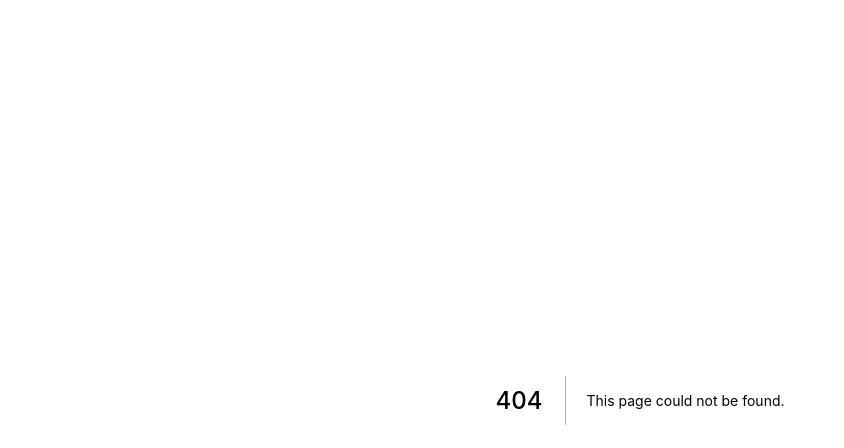
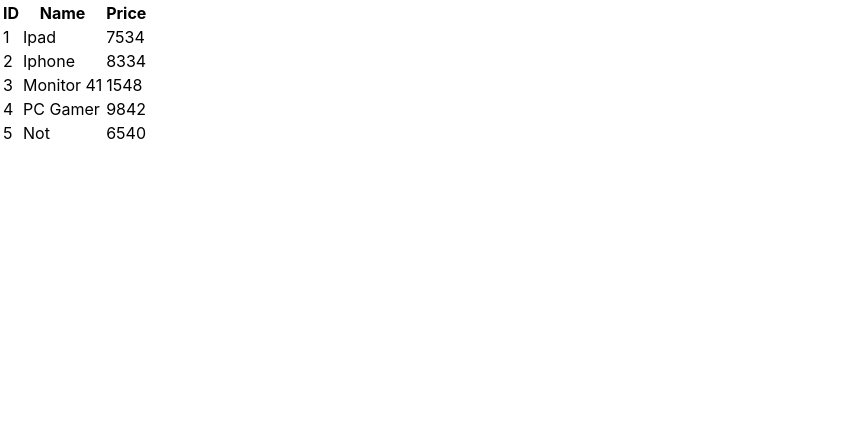
Before and after one commit to eduardoel/AulasReact, a Next.js app in the folder exerciciosudemy/: page /render/repetitionb in a window 1280 px wide. Before the commit this address had no page. Shown: the top 448 px of the page, without its empty margins (0-844 px from the left). Built offline with nearby package versions, Linux system fonts and the light colour scheme.

Commit message:
First day of study 2.0

```diff
--- /dev/null
+++ b/exerciciosudemy/src/data/productlist.js
@@ -0,0 +1,9 @@
+import Product from "../model/product";
+
+export default [
+    new Product(1, "Ipad", 7534),
+    new Product(2, "Iphone", 8334),
+    new Product(3, "Monitor 41", 1548),
+    new Product(4, "PC Gamer", 9842),
+    new Product(5, "Not", 6540),
+]
--- /dev/null
+++ b/exerciciosudemy/src/model/product.js
@@ -0,0 +1,23 @@
+export default class Product {
+    #id
+    #name
+    #price
+
+    constructor(id, name, price) {
+        this.#id = id
+        this.#name = name
+        this.#price = price
+    }
+
+    get id() {
+        return this.#id
+    }
+
+    get name() {
+        return this.#name
+    }
+
+    get price() {
+        return this.#price
+    }
+}
--- /dev/null
+++ b/exerciciosudemy/src/pages/render/repetitionb.jsx
@@ -0,0 +1,32 @@
+import productList from '../../data/productlist'
+export default function Repetitionb() {
+
+    function renderLines() {
+        return productList.map(product => {
+            return (
+                <tr key={product.id}>
+                    <td>{product.id}</td>
+                    <td>{product.name}</td>
+                    <td>{product.price}</td>
+                </tr>
+            )
+        })
+    }
+
+    return (
+        <div>
+            <table>
+                <thead>
+                    <tr>
+                        <th>ID</th>
+                        <th>Name</th>
+                        <th>Price</th>
+                    </tr>
+                </thead>
+                <tbody>
+                    {renderLines()}
+                </tbody>
+            </table>
+        </div>
+    )
+}
```
Also changed, not shown: exerciciosudemy/src/pages/render/repetition.jsx (added, +35 -0 lines), exerciciosudemy/src/pages/basic/fragmenta.jsx (renamed from exerciciosudemy/src/pages/basico/fragmenta.jsx), exerciciosudemy/src/pages/basic/fragmentb.jsx (renamed from exerciciosudemy/src/pages/basico/fragmentb.jsx), exerciciosudemy/src/pages/basic/list.jsx (renamed from exerciciosudemy/src/pages/basico/list.jsx), exerciciosudemy/src/pages/index.jsx (renamed from exerciciosudemy/src/pages/index.js).
